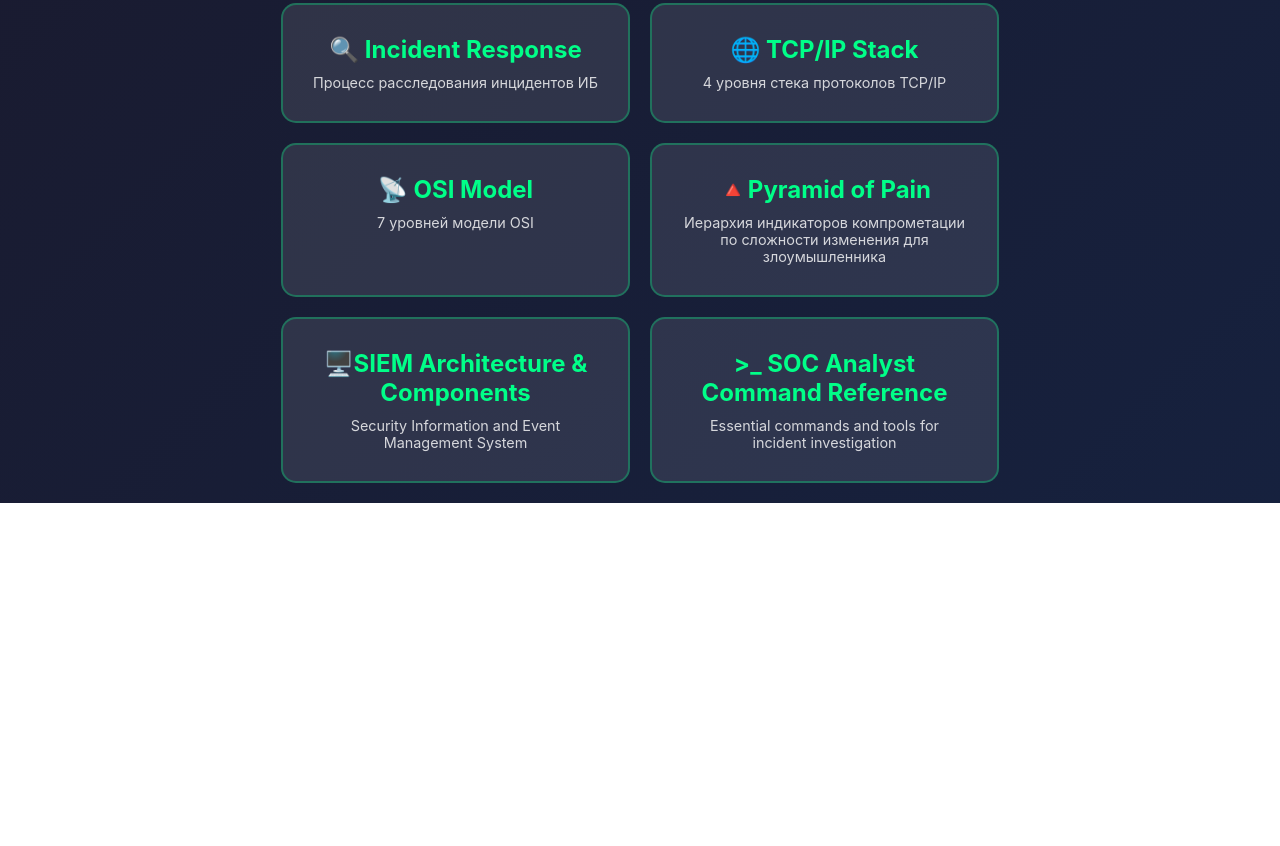
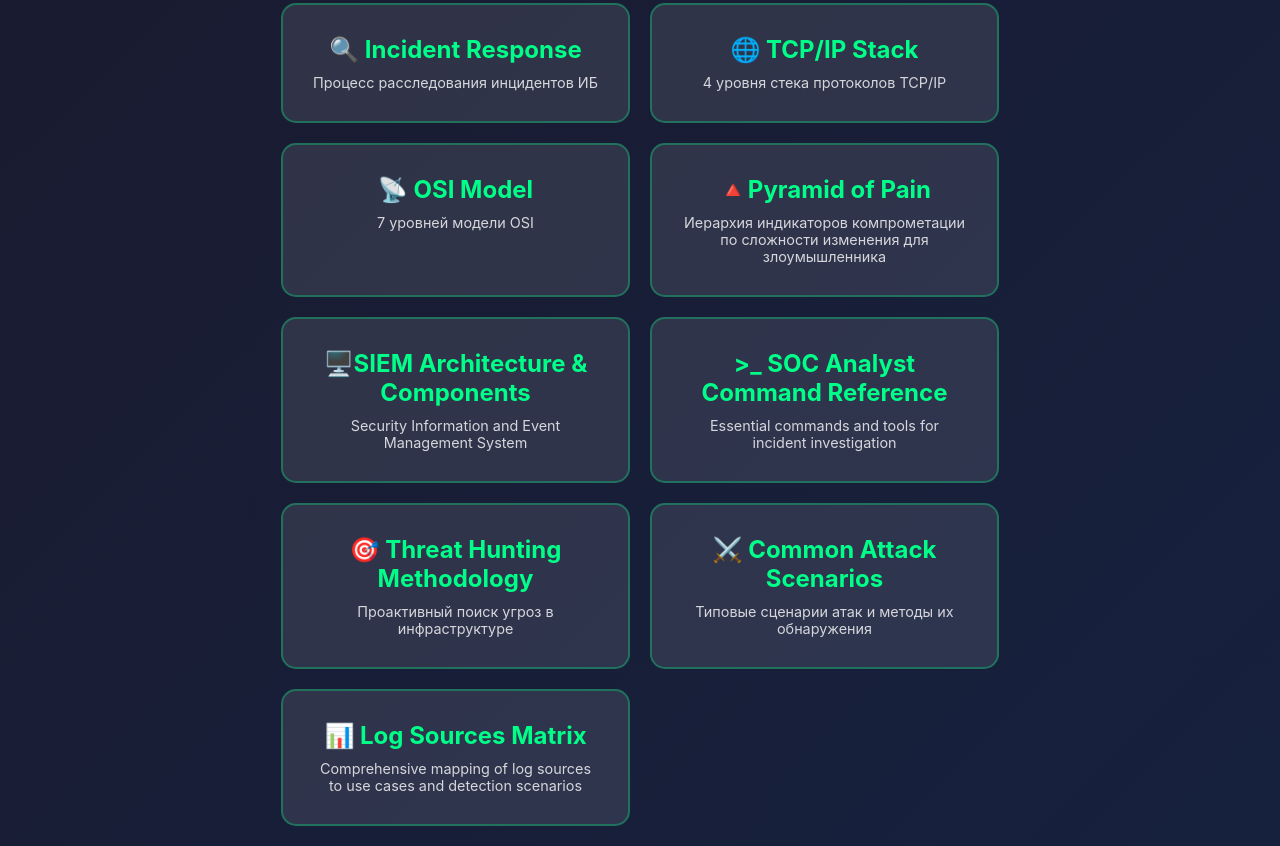
Before and after one commit to newzealandgrom/SOC-Cheat-Sheets, a plain HTML site: page index.html in a window 1280 px wide. Shown: the part 359-1205 px from the top of the page. Before the commit the page ends 862 px from the top, so only its background shows below. Drawn offline with Linux system fonts and the light colour scheme.

Commit message:
Update index.html

```diff
--- a/index.html
+++ b/index.html
@@ -96,6 +96,18 @@
                 <h2>>_ SOC Analyst Command Reference</h2>
                 <p>Essential commands and tools for incident investigation</p>
             </a>
+            <a href="threat-hunting-methodology.html" class="link-card">
+                <h2>🎯 Threat Hunting Methodology</h2>
+                <p>Проактивный поиск угроз в инфраструктуре</p>
+            </a>
+            <a href="common-attack-scenarios.html" class="link-card">
+                <h2>⚔️ Common Attack Scenarios</h2>
+                <p>Типовые сценарии атак и методы их обнаружения</p>
+            </a>
+            <a href="log-sources-matrix.html" class="link-card">
+                <h2>📊 Log Sources Matrix</h2>
+                <p>Comprehensive mapping of log sources to use cases and detection scenarios</p>
+            </a>
         </div>
     </div>
 </body>
```
